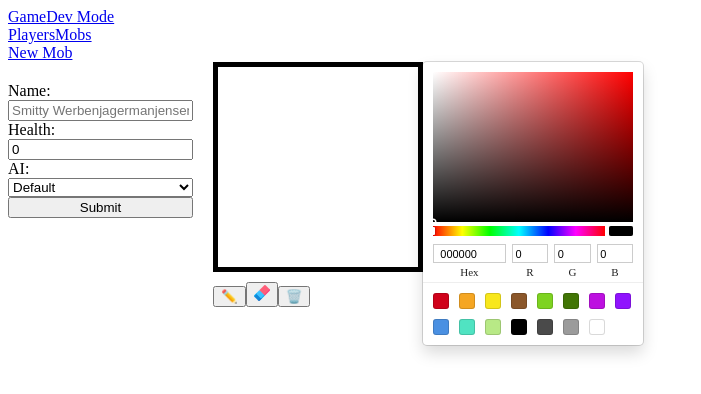
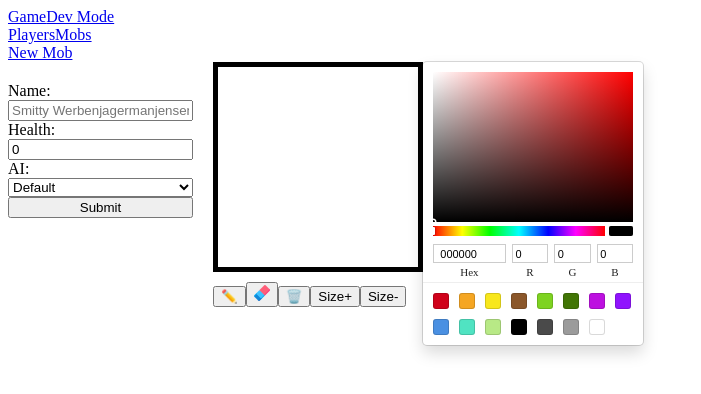
Before and after one commit to Lavinia225/name-pending, a React (Create React App) app: page /dev/mobs/new in a window 1280 px wide. Shown: the top 394 px of the page, without its empty margins (0-701 px from the left). Built offline with nearby package versions, Linux system fonts and the light colour scheme; no server answers.

Commit message:
Removed a comment and added ability to change pen/eraser size

```diff
--- a/src/components/Canvas.js
+++ b/src/components/Canvas.js
@@ -8,6 +8,7 @@ function Canvas({canvasRef}){
         left: 0,
         top: 0
     })
+    const [size, setSize] = useState(10)
     const [tool, setTool] = useState('pencil')
 
     function handleMouse(e){
@@ -26,10 +27,10 @@ function Canvas({canvasRef}){
 
         if (tool === 'pencil'){
             ctx.fillStyle = fillStyle.hex
-            ctx.fillRect(mousePos.left - 10, mousePos.top - 10, 10, 10)
+            ctx.fillRect(mousePos.left - size, mousePos.top - size, size, size)
         }
         else{
-            ctx.clearRect(mousePos.left - 10, mousePos.top - 10, 10, 10)
+            ctx.clearRect(mousePos.left - size, mousePos.top - size, size, size)
         }
     }
 
@@ -39,6 +40,15 @@ function Canvas({canvasRef}){
 
     function handleTool(tool){
         setTool(tool)
+    }
+
+    function handleSize(e){
+        if (e.target.textContent === 'Size+'){
+            setSize(()=>size+10)
+        }
+        else if (e.target.textContent === 'Size-'){
+            setSize(()=>size-10)
+        }
     }
 
     return(
@@ -52,6 +62,8 @@ function Canvas({canvasRef}){
                         <img src={eraser}></img>
                     </button>
                     <button onClick={clearCanvas}>🗑️</button>
+                    <button onClick={handleSize}>Size+</button>
+                    <button onClick={handleSize}>Size-</button>
                 </div>
             </div>
         </>
--- a/src/components/NewEntity.js
+++ b/src/components/NewEntity.js
@@ -17,7 +17,7 @@ function NewEntity({editingMob}){
 
     function handleSubmit(e){
         e.preventDefault()
-        const fullData = {...formData, sprite: canvasRef.current.toDataURL()} //Remember to later put a POST request in here
+        const fullData = {...formData, sprite: canvasRef.current.toDataURL()}
         let link = process.env.REACT_APP_API_URL
 
         if (editingMob){
```
